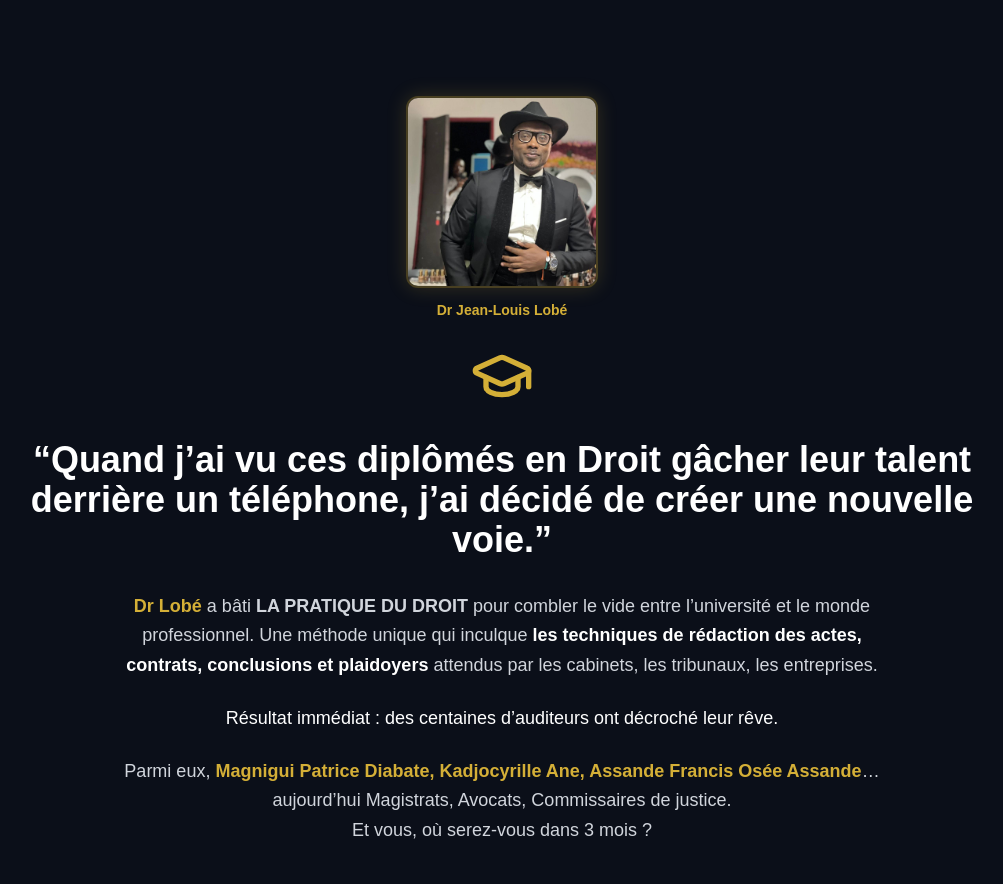
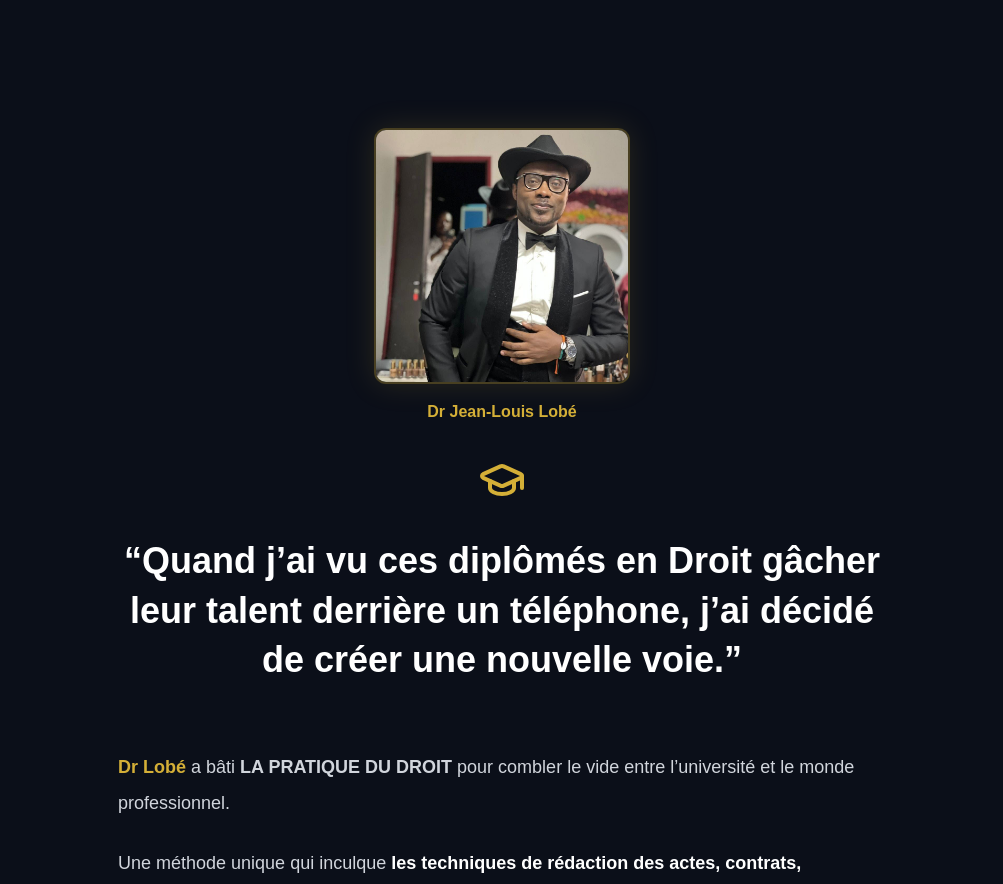
Before and after one commit to PATAWALA/Cabinet-d-Affaires-Juridiques, a Next.js app: page / in a window 1280 px wide. Shown: the part 880-1764 px from the top of the page, without its empty margins (138-1141 px from the left). Built offline with nearby package versions, Linux system fonts and the light colour scheme; no server answers; a web font is replaced by a local one.

Commit message:
25 update

```diff
--- a/src/components/StorySection.tsx
+++ b/src/components/StorySection.tsx
@@ -11,34 +11,40 @@ const alumni = [
 
 export default function StorySection() {
   return (
-    <section className="py-24 px-4 bg-[#0B0F19]">
-      <div className="max-w-5xl mx-auto text-center space-y-8">
-        {/* Portrait institutionnel */}
-        <div className="w-48 mx-auto mb-6">
-          <div className="rounded-xl overflow-hidden border-2 border-[#D4AF37]/30 shadow-[0_0_20px_rgba(212,175,55,0.2)]">
+    <section className="py-24 lg:py-32 px-4 bg-[#0B0F19]">
+      <div className="max-w-5xl mx-auto space-y-16">
+
+        {/* Portrait + citation */}
+        <div className="flex flex-col items-center text-center space-y-8">
+          <div className="relative">
+            <div className="rounded-xl overflow-hidden border-2 border-[#D4AF37]/30 shadow-[0_0_30px_rgba(212,175,55,0.15)] w-56 sm:w-64">
               <Image
                 src="/images/portrait.jpg"
                 alt="Dr Jean-Louis Lobé"
-              width={192}
-              height={224}
+                width={256}
+                height={320}
                 className="object-cover w-full h-full"
-              sizes="(max-width: 768px) 192px, 192px"
+                sizes="(max-width: 640px) 224px, 256px"
                 priority
               />
             </div>
-          <p className="text-[#D4AF37] font-semibold mt-3 text-sm">Dr Jean-Louis Lobé</p>
+            <p className="text-[#D4AF37] font-semibold mt-4 text-base">Dr Jean-Louis Lobé</p>
           </div>
 
-        <GraduationCap className="w-16 h-16 text-[#D4AF37] mx-auto" />
+          <GraduationCap className="w-12 h-12 text-[#D4AF37]" />
 
-        <h2 className="font-heading text-3xl md:text-4xl font-bold text-white">
+          <h2 className="font-heading text-3xl md:text-4xl font-bold text-white max-w-3xl leading-snug">
             “Quand j’ai vu ces diplômés en Droit gâcher leur talent derrière un téléphone, j’ai décidé de créer une nouvelle voie.”
           </h2>
+        </div>
 
-        <div className="text-gray-300 text-lg leading-relaxed space-y-6 max-w-3xl mx-auto">
+        {/* Texte narratif */}
+        <div className="text-gray-300 text-lg leading-loose space-y-6 max-w-3xl mx-auto text-left">
           <p>
             <span className="text-[#D4AF37] font-semibold">Dr Lobé</span> a bâti{" "}
             <strong>LA PRATIQUE DU DROIT</strong> pour combler le vide entre l’université et le monde professionnel.
+          </p>
+          <p>
             Une méthode unique qui inculque{" "}
             <strong className="text-white">
               les techniques de rédaction des actes, contrats, conclusions et plaidoyers
@@ -53,26 +59,28 @@ export default function StorySection() {
           <p>
             Parmi eux, <strong className="text-[#D4AF37]">{alumni.slice(0, 3).join(", ")}</strong>… aujourd’hui Magistrats,
             Avocats, Commissaires de justice.
-            <br />
+          </p>
+          <p className="text-white font-semibold italic">
             Et vous, où serez-vous dans 3 mois ?
           </p>
         </div>
 
         {/* Chiffres marquants */}
-        <div className="grid md:grid-cols-3 gap-6 mt-10">
-          <div className="bg-[#0f172a] border border-[#1E293B] rounded-xl p-6">
+        <div className="grid md:grid-cols-3 gap-6 max-w-3xl mx-auto">
+          <div className="bg-[#0f172a] border border-[#1E293B] rounded-xl p-6 text-center">
             <div className="text-4xl font-bold text-[#D4AF37]">+500</div>
             <div className="text-gray-300 mt-2">Professionnels placés avec succès</div>
           </div>
-          <div className="bg-[#0f172a] border border-[#1E293B] rounded-xl p-6">
+          <div className="bg-[#0f172a] border border-[#1E293B] rounded-xl p-6 text-center">
             <div className="text-4xl font-bold text-[#D4AF37]">15 ans</div>
             <div className="text-gray-300 mt-2">D’innovation pédagogique</div>
           </div>
-          <div className="bg-[#0f172a] border border-[#1E293B] rounded-xl p-6">
+          <div className="bg-[#0f172a] border border-[#1E293B] rounded-xl p-6 text-center">
             <div className="text-4xl font-bold text-[#D4AF37]">100%</div>
             <div className="text-gray-300 mt-2">De satisfaction et de transformation</div>
           </div>
         </div>
+
       </div>
     </section>
   );
```
Lines whose indentation alone changed are shown as unchanged.
